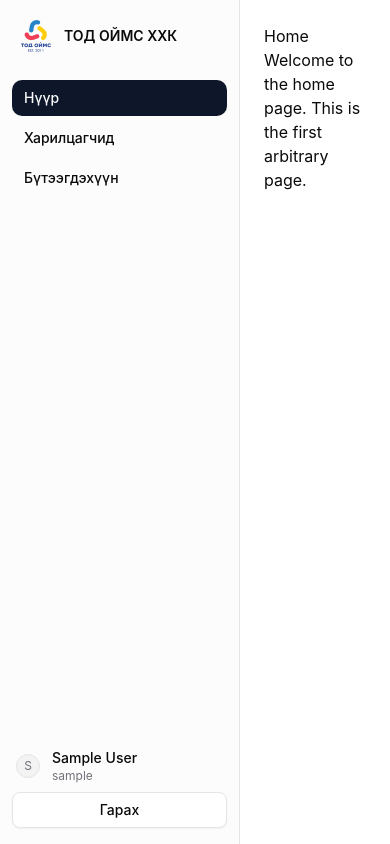
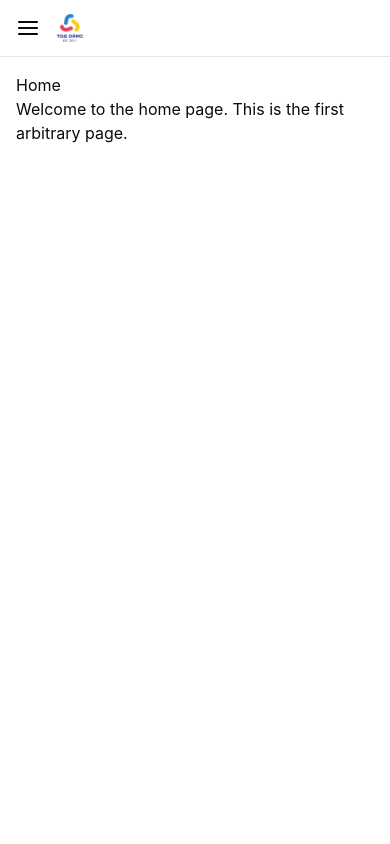
Before and after one commit to mbadrala/tod_order, a React (Vite) app in the folder app/: page / in a window 390 px wide. Built offline with nearby package versions, Linux system fonts and the light colour scheme; no server answers; sample sign-in values are in the browser's storage.

Commit message:
Dashboard layout mobile friendly

```diff
--- a/app/src/components/DashboardLayout.tsx
+++ b/app/src/components/DashboardLayout.tsx
@@ -1,3 +1,4 @@
+import { useState } from "react";
 import { useNavigate, useLocation, Link, Outlet } from "react-router-dom";
 import { Button } from "@/components/ui/button";
 import { Avatar, AvatarFallback } from "@/components/ui/avatar";
@@ -17,6 +18,7 @@ function DashboardLayout() {
   const navigate = useNavigate();
   const location = useLocation();
   const user = JSON.parse(localStorage.getItem("user") || "{}");
+  const [sidebarOpen, setSidebarOpen] = useState(false);
 
   const handleLogout = () => {
     localStorage.removeItem("token");
@@ -24,9 +26,17 @@ function DashboardLayout() {
     navigate("/login");
   };
 
+  const closeSidebar = () => setSidebarOpen(false);
+
   return (
     <div className="flex h-svh">
-      <aside className="flex w-60 flex-col border-r bg-muted/30">
+      {sidebarOpen && (
+        <div className="fixed inset-0 z-40 bg-black/40 sm:hidden" onClick={closeSidebar} />
+      )}
+
+      <aside className={`fixed inset-y-0 left-0 z-50 flex w-60 flex-col border-r bg-background transition-transform duration-200 sm:static sm:z-auto sm:translate-x-0 ${
+        sidebarOpen ? "translate-x-0" : "-translate-x-full"
+      }`}>
         <div className="flex items-center gap-3 px-5 pt-5 pb-3">
           <img src="/logo.png" alt="Logo" className="h-8 w-auto" />
           <span className="text-sm font-semibold">ТОД ОЙМС ХХК</span>
@@ -39,6 +49,7 @@ function DashboardLayout() {
             <Link
               key={item.path}
               to={item.path}
+              onClick={closeSidebar}
               className={`flex rounded-lg px-3 py-2 text-sm font-medium transition-colors ${
                 location.pathname === item.path
                   ? 'bg-primary text-primary-foreground'
@@ -72,8 +83,17 @@ function DashboardLayout() {
         </div>
       </aside>
 
-      <main className="flex-1 overflow-auto p-6">
-        <Outlet />
+      <main className="flex min-w-0 flex-1 flex-col overflow-auto">
+        <header className="flex items-center gap-3 border-b px-4 py-3 sm:hidden">
+          <button onClick={() => setSidebarOpen(true)} className="-ml-1 rounded-lg p-1 hover:bg-muted">
+            <svg xmlns="http://www.w3.org/2000/svg" width="24" height="24" viewBox="0 0 24 24" fill="none" stroke="currentColor" strokeWidth="2" strokeLinecap="round" strokeLinejoin="round"><line x1="3" y1="6" x2="21" y2="6"/><line x1="3" y1="12" x2="21" y2="12"/><line x1="3" y1="18" x2="21" y2="18"/></svg>
+          </button>
+          <img src="/logo.png" alt="Logo" className="h-7 w-auto" />
+        </header>
+
+        <div className="flex-1 overflow-auto p-4 sm:p-6">
+          <Outlet />
+        </div>
       </main>
     </div>
   );
```
